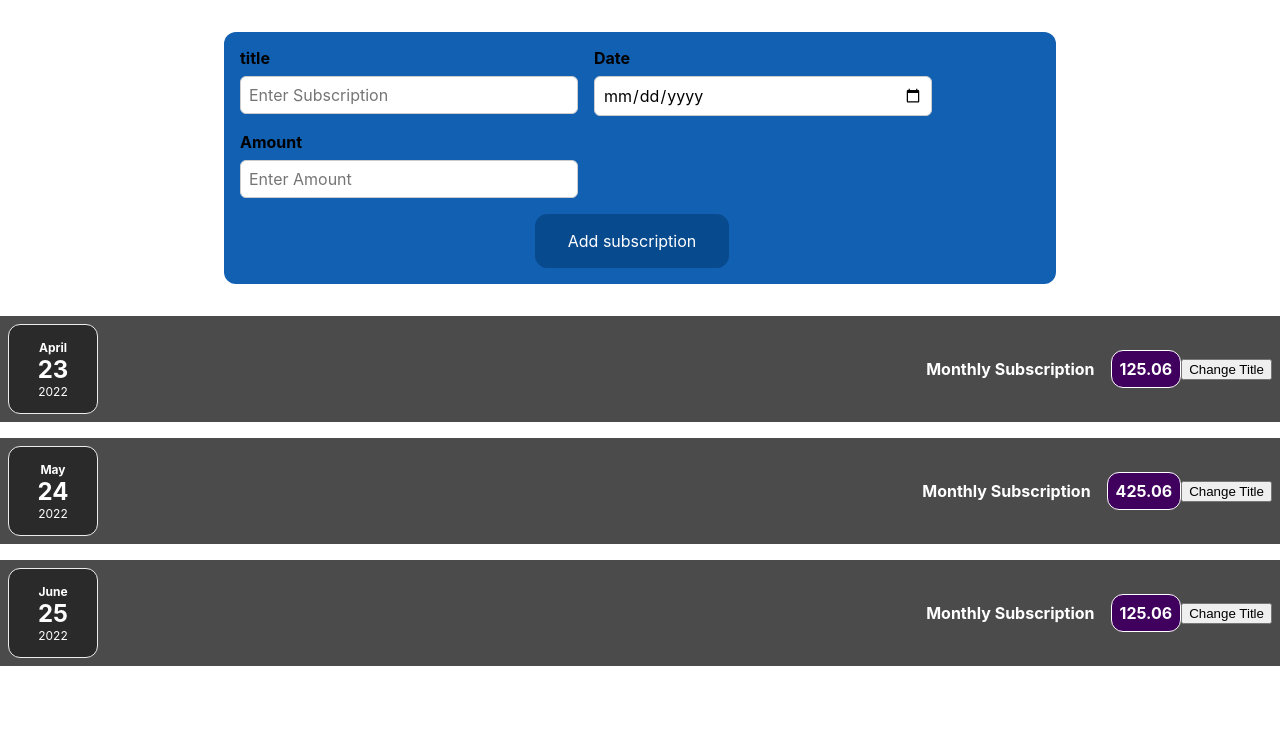
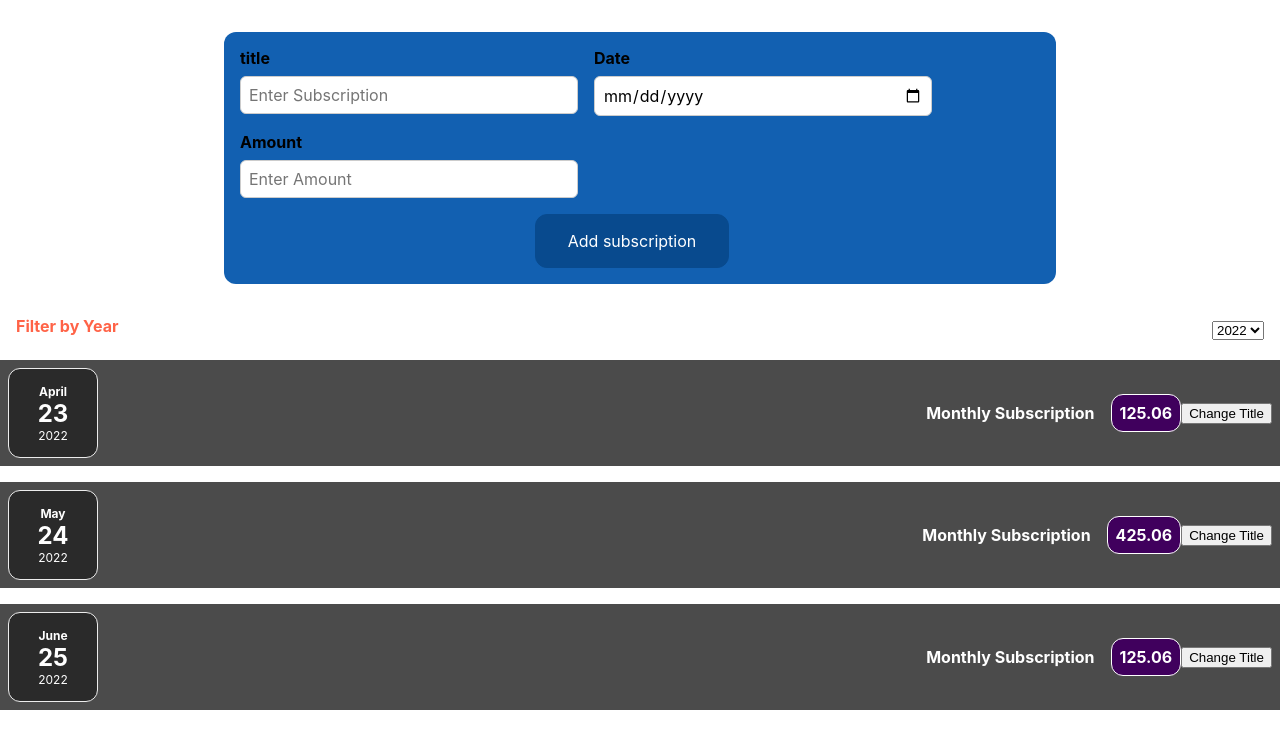
Before and after one commit to manojGum/SubscriptionApp, a React (Create React App) app: page / in a window 1280 px wide. Shown: the top 748 px of the page. Built offline with nearby package versions, Linux system fonts and the light colour scheme.

Commit message:
some function add

```diff
--- a/src/App.js
+++ b/src/App.js
@@ -5,9 +5,9 @@ import Container from './components/Template/Container';
 // import StudentList from './components/StudentList';
 import Subscription from './components/Subscription'
 import NewSubscription from './components/NewSubscription/NewSubscription';
-
-function App() {
-  let subscription=[
+import Filter from './components/Filter';
+import { useState } from 'react';
+const INITIAL_SUBSCRIPTION=[
   {
     id:"1",
     date: (new Date('2022','03','23')),
@@ -27,25 +27,50 @@ function App() {
     amount:"125.06"
   }
 ]
+
+function App() {
+  const [subscriptions , setSubscription]=useState(INITIAL_SUBSCRIPTION)
+
+  const [filteredYear, setFilteredYear]=useState("2022");
+
   const addsubscriptionHandler=(data)=>{
-    subscription.push(data)
+    // // subscription.push(data)
+    // setSubscription([data,...subscription])
+    setSubscription(prevState=>{return [data,...subscriptions]})
     console.log("on add subscription ", data)
-    console.log(subscription)
+    console.log(subscriptions)
   }
 
   // let date = (new Date('2022','03','23'));
   // let title="Monthly Subscription";
   // let amount='125.60';
+
+  const filterChangeHandler=(data)=>{
+    setFilteredYear(data)
+    // console.log("filter change handler",data)
+
+  }
+const filterSubscription=subscriptions.filter((item)=>{
+  return item.date.getFullYear().toString()===filteredYear
+})
+
   return (
 
       <Container>
-         <NewSubscription  onAddsubscription={addsubscriptionHandler}/>
-          <Subscription date={subscription[0].date} title={subscription[0].title} amount={subscription[0].amount}/>
+         <NewSubscription  onAddsubscription={addsubscriptionHandler} />
+         <Filter onFilterChange={filterChangeHandler} selectedFilter={filteredYear}/>
+          {/* <Subscription date={subscription[0].date} title={subscription[0].title} amount={subscription[0].amount}/>
           <Subscription date={subscription[1].date} title={subscription[1].title} amount={subscription[1].amount}/>
-          <Subscription date={subscription[2].date} title={subscription[2].title} amount={subscription[2].amount}/>
+          <Subscription date={subscription[2].date} title={subscription[2].title} amount={subscription[2].amount}/> */}
+          {/* you also write */}
+           {/* {subscription.map((subscription)=>{
+        return <Subscription date={subscription.date} title={subscription.title} amount={subscription.amount} key={subscription.id}/>})} */}
+      {
+        filterSubscription.length===0 ? <h1>No Data Found</h1> :filterSubscription.map(subscription=><Subscription date={subscription.date} title={subscription.title} amount={subscription.amount} key={subscription.id}/>)
+      }
 
-
-
+        {/* {subscriptions.map(subscription=><Subscription date={subscription.date} title={subscription.title} amount={subscription.amount} key={subscription.id}/>)} */}
+        {/* {filterSubscription.map(subscription=><Subscription date={subscription.date} title={subscription.title} amount={subscription.amount} key={subscription.id}/>)} */}
 
       </Container>
   );
--- /dev/null
+++ b/src/components/Filter.css
@@ -0,0 +1,16 @@
+.filter{
+    color: white;
+    padding: 0 1rem;
+}
+.filter_control{
+    display: flex;
+    width: 100%;
+    align-items: center;
+    justify-content: space-between;
+    margin: 1rem 0;
+}
+.filter label{
+    color: tomato;
+    font-weight: bold;
+    margin-bottom: 0.5rem;
+}
--- /dev/null
+++ b/src/components/Filter.jsx
@@ -0,0 +1,25 @@
+import React from 'react'
+import "./Filter.css"
+
+const Filter = (props) => {
+    const onSelectHandler=(events)=>{
+        console.log('onSelect handler',events.target.value)
+        props.onFilterChange(events.target.value)
+    }
+  return (
+    <div className='filter'>
+        <div className='filter_control'>
+            <label>Filter by Year</label>
+            <select value={props.selectedFilter} onChange={onSelectHandler}>
+                <option value="2022">2022</option>
+                <option value="2021">2021</option>
+                <option value="2020">2020</option>
+                <option value="2019">2019</option>
+            </select>
+        </div>
+
+    </div>
+  )
+}
+
+export default Filter
--- a/src/components/NewSubscription/NewSubscription.jsx
+++ b/src/components/NewSubscription/NewSubscription.jsx
@@ -5,6 +5,8 @@ import FormSubscription from "./FormSubscription"
 const NewSubscription = (props) => {
  const  onSaveHandler =(data)=>{
      const subscriptionData={...data,id:Math.floor(Math.random()*100).toString()}
+
+
      props.onAddsubscription(subscriptionData);
      console.log("on save",subscriptionData)
   }
```
Lines whose indentation alone changed are shown as unchanged.
